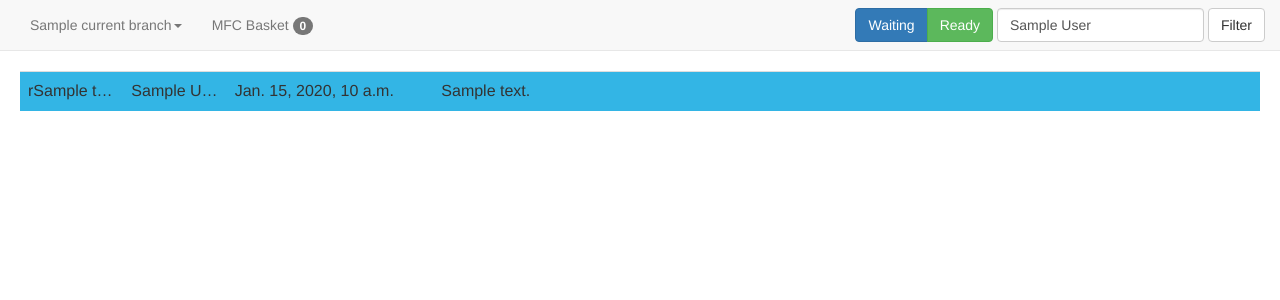
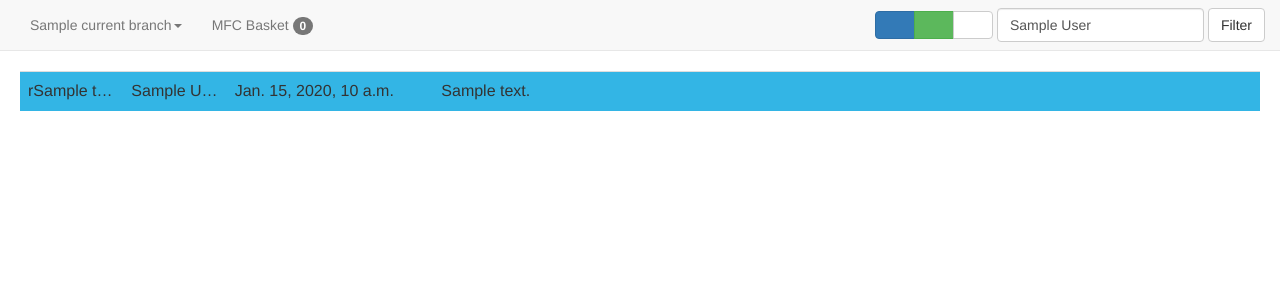
Before and after one commit to freebsd/mfctracker, a Django app: template templates/mfctracker/index.html in a window 1280 px wide. Shown: the top 300 px of the page. Run offline with Django 3.2, Linux system fonts and the light colour scheme; the template is opened without the code that fills it: most values are stand-ins (such as "Sample title", 1, 10 or a date in 2020); some libraries are stand-ins or nearby versions.

Commit message:
redesign filters

```diff
--- a/static/mfctracker.css
+++ b/static/mfctracker.css
@@ -45,3 +45,11 @@ td {
 .summary {
     cursor: pointer;
 }
+
+.filter span.glyphicon {
+    opacity: 0;
+}
+
+.filter.active span.glyphicon {
+    opacity: 1;
+}
--- a/templates/mfctracker/index.html
+++ b/templates/mfctracker/index.html
@@ -15,6 +15,7 @@
 <script>
 $( document ).ready(function() {
 	MFC.fetchBasket();
+
     $(".summary").click(function() {
 		var tr = $(this).closest("#commits tr");
         var revision = $(tr).attr("revision");
@@ -64,11 +65,14 @@ $( document ).ready(function() {
       <form class="navbar-form navbar-right" action="{% url 'setfilter' branch_id=current_branch.pk %}">
         {% csrf_token %}
         <div class="btn-group" data-toggle="buttons">
-        <label class="btn btn-primary {{ waiting_active }}">
-            <input type="checkbox" autocomplete="off" name="filter_waiting" {{ waiting_checked }}>Waiting
+        <label class="btn btn-primary filter {{ waiting_active }}">
+            <input type="checkbox" autocomplete="off" name="filter_waiting" {{ waiting_checked }}><span class="glyphicon glyphicon-ok"></span>
         </label>
-        <label class="btn btn-success {{ ready_active }}">
-            <input type="checkbox" autocomplete="off" name="filter_ready" {{ ready_checked }}>Ready
+        <label class="btn btn-success filter {{ ready_active }}">
+            <input type="checkbox" autocomplete="off" name="filter_ready" {{ ready_checked }}><span class="glyphicon glyphicon-ok"></span>
+        </label>
+        <label class="btn btn-default filter {{ other_active }}">
+            <input type="checkbox" autocomplete="off" name="filter_other" {{ other_checked }}><span class="glyphicon glyphicon-ok"></span>
         </label>
         </div>
         <div class="form-group">
```
Also changed, not shown: mfctracker/views.py (+13 -1 lines).
